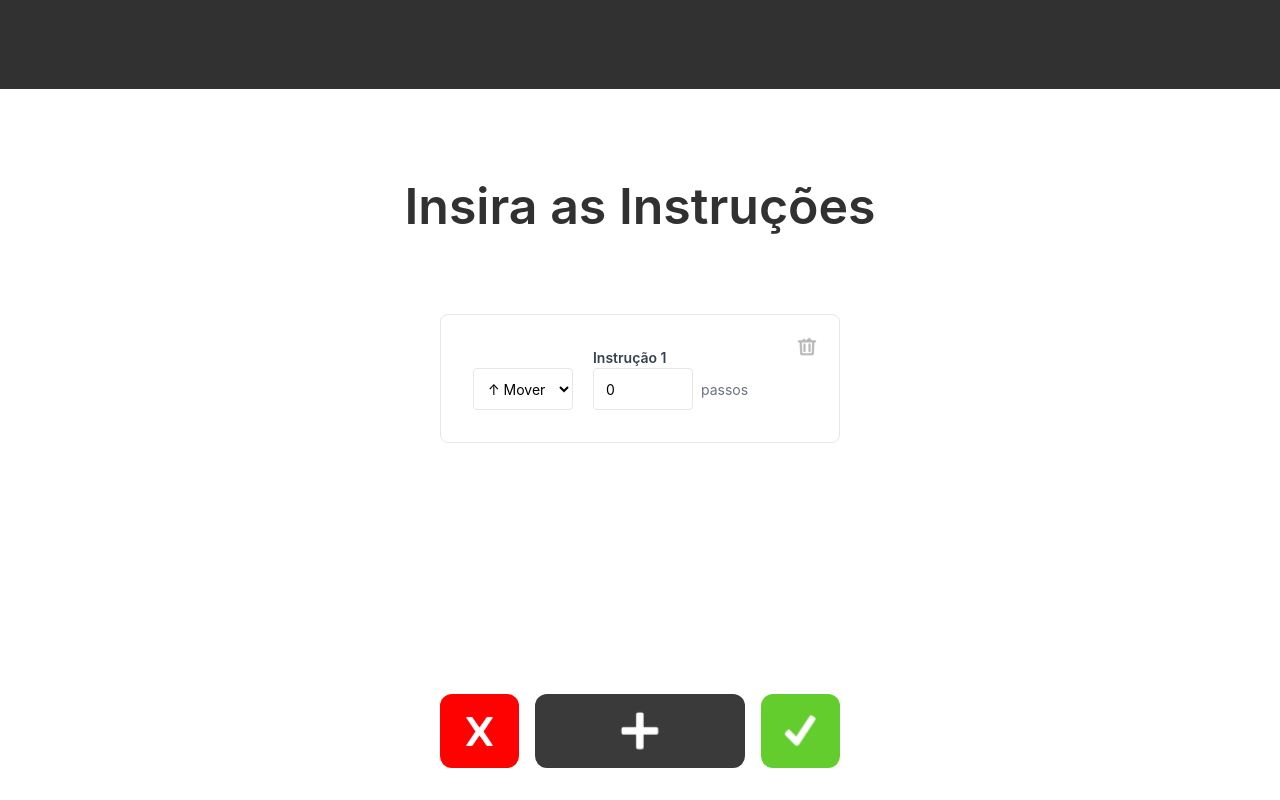
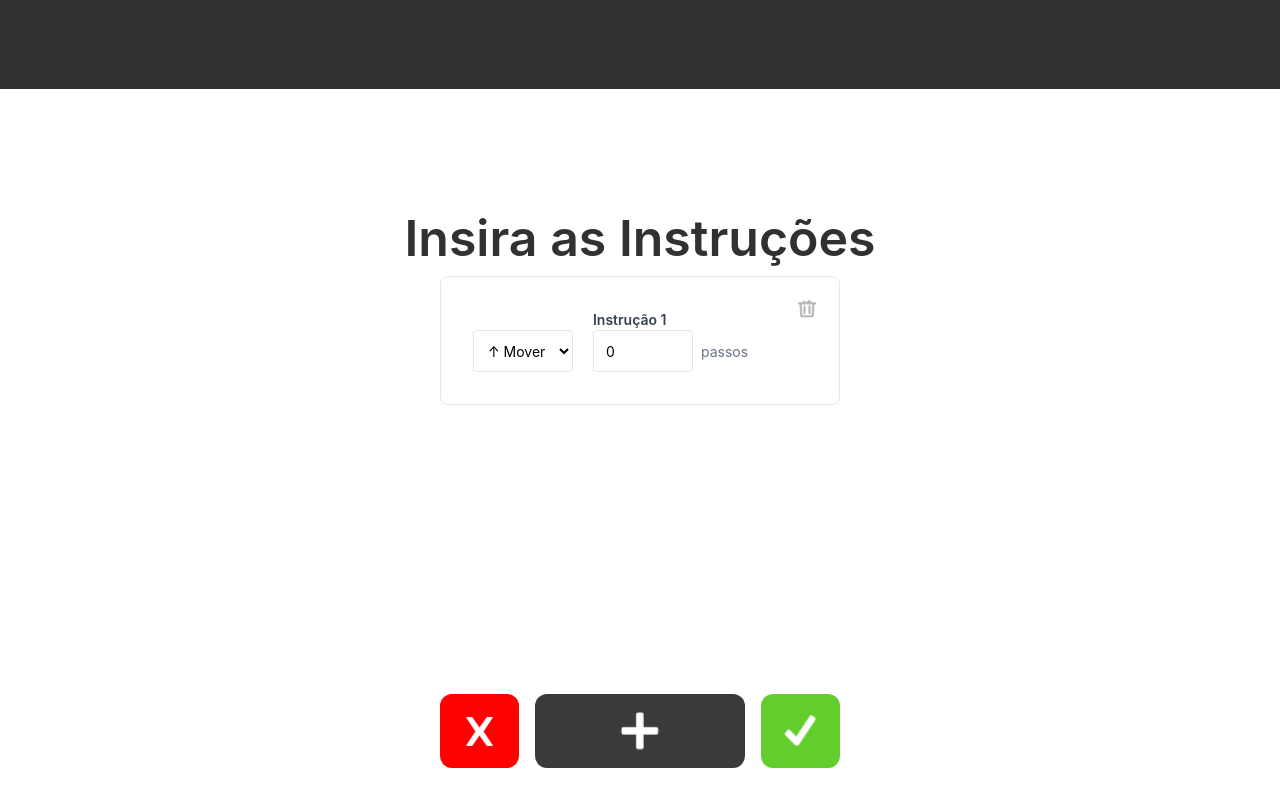
Before and after one commit to PI1-Tulio/frontend, a React (Vite) app: page / in a window 1280 px wide. Both pictures are taken after a click on the button 640 px from the left and 731 px from the top of the page. Built offline with nearby package versions, Linux system fonts and the light colour scheme.

Commit message:
fix: arrumando scroll

```diff
--- a/package.json
+++ b/package.json
@@ -10,9 +10,10 @@
     "preview": "vite preview"
   },
   "dependencies": {
-    "axios": "^1.13.1",
     "@dnd-kit/core": "^6.3.1",
     "@dnd-kit/sortable": "^10.0.0",
+    "@dnd-kit/utilities": "^3.2.2",
+    "axios": "^1.13.1",
     "react": "^19.1.1",
     "react-dom": "^19.1.1",
     "react-router-dom": "^7.9.5"
--- a/src/components/InstructionCard/InstructionCard.module.css
+++ b/src/components/InstructionCard/InstructionCard.module.css
@@ -11,7 +11,6 @@
   position: relative;
   border-radius: 8px;
   padding: 32px;
-  flex-shrink: 0;
 }
 
 .instructionSelectors {
--- a/src/pages/instrucao/Instrucao.module.css
+++ b/src/pages/instrucao/Instrucao.module.css
@@ -2,8 +2,12 @@
   display: flex;
   flex-direction: column;
   align-items: center;
-  padding-bottom: 32px;
+  justify-content: space-between;
+
   flex-grow: 1;
+
+  gap: 32px;
+  padding: 32px;
 }
 
 .contentWrapper {
@@ -14,8 +18,6 @@
 }
 
 .buttonWrapper {
-  margin-top: auto;
-
   display: flex;
   flex-direction: row;
   align-items: center;
@@ -46,9 +48,6 @@
   display: flex;
   flex-direction: column;
   align-items: center;
-  margin-top: 70px;
-  overflow-y: auto;
-  max-height: calc(100vh - 380px);
   gap: 16px;
   max-width: 400px;
   width: 100%;
--- a/src/pages/instrucao/Instrucao.tsx
+++ b/src/pages/instrucao/Instrucao.tsx
@@ -4,7 +4,7 @@ import AddButton from '../../components/Button/AddButton';
 import CancelButton from '../../components/CancelButton/CancelButton';
 import ConfirmButton from '../../components/ConfirmButton/ConfirmButton';
 import { InstructionCard } from '../../components/InstructionCard/InstructionCard';
-import { useState, useTransition } from 'react';
+import { useEffect, useRef, useState, useTransition } from 'react';
 import { api } from '../../api/client';
 
 
@@ -15,6 +15,7 @@ import {
   TouchSensor,
   useSensor,
   useSensors,
+  type DragEndEvent,
 } from '@dnd-kit/core';
 import {
   arrayMove,
@@ -32,6 +33,11 @@ type Instruction = {
 export function Instrucao() {
   const [instructions, setInstructions] = useState<Instruction[]>([]);
   const [isLoading, startTransition] = useTransition();
+
+  const buttonsRef = useRef<HTMLDivElement | null>(null);
+  useEffect(() => {
+    buttonsRef.current?.scrollIntoView({ behavior: "instant" });
+  }, [instructions]);
 
   const sensors = useSensors(
     useSensor(PointerSensor, {
@@ -77,7 +83,7 @@ export function Instrucao() {
     );
   };
 
-  const handleDragEnd = (event: any) => {
+  const handleDragEnd = (event: DragEndEvent) => {
     const { active, over } = event;
 
     if (!over || active.id === over.id) {
@@ -135,7 +141,7 @@ export function Instrucao() {
             </DndContext>
           )}
         </div>
-    <div className={styles.buttonWrapper}>
+        <div className={styles.buttonWrapper} ref={buttonsRef}>
           <CancelButton onClick={handleCancelClick} disabled={isLoading} />
           <AddButton onClick={handleAddClick} disabled={isLoading} />
           <ConfirmButton onClick={handleConfirmClick} disabled={isLoading} />
```
Also changed, not shown: 1 other file (tests, documents, lock files or other folders). Lines whose indentation alone changed are shown as unchanged.
